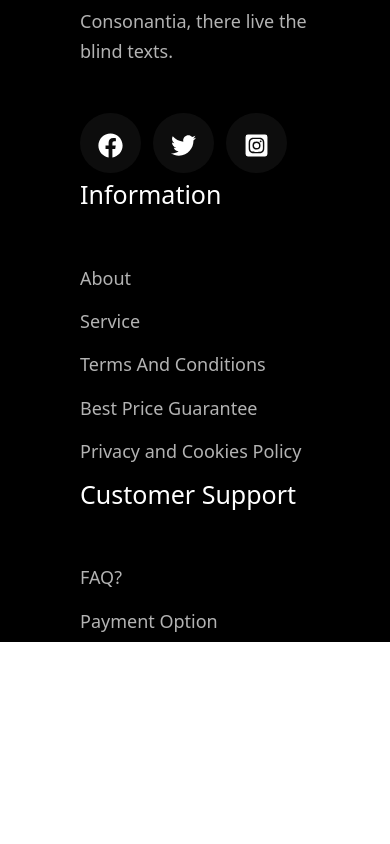
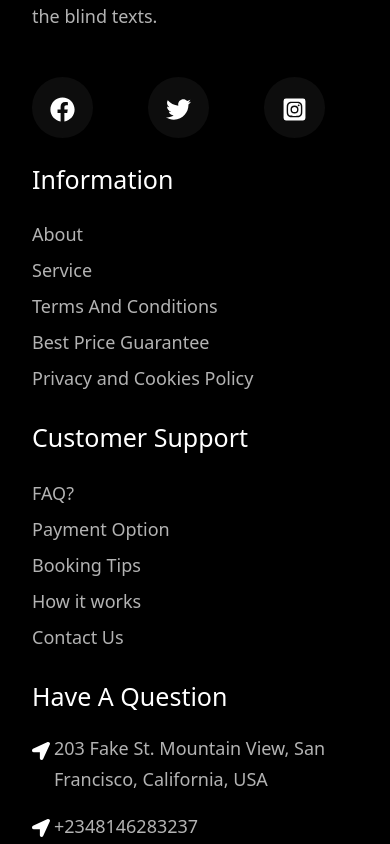
Before and after one commit to Yahckman1112/car-book, a React (Create React App) app: page / in a window 390 px wide. Shown: the part 7240-8084 px from the top of the page. Built offline with nearby package versions, Linux system fonts and the light colour scheme.

Commit message:
footer responsive

```diff
--- a/src/components/footer/footer.module.scss
+++ b/src/components/footer/footer.module.scss
@@ -11,6 +11,10 @@
 
   @include responsive(tab) {
     padding: 2rem 5rem;
+}
+@include responsive(phone){
+    height: auto;
+    padding: 2rem 2rem;
   }
 }
 
@@ -20,6 +24,11 @@
   color: #fff;
   font-size: 25px;
   padding-bottom: 25px;
+
+  @include responsive(tab){
+    padding-bottom: 0px;
+    padding-top: 20px;
+  }
 
   &_sub {
     color: #01d28e;
@@ -39,6 +48,10 @@
   color: rgba(255, 255, 255, 0.7);
   line-height: 2.4;
   display: block;
+
+  @include responsive(phone){
+    line-height: 2;
+  }
 }
 
 .link:hover {
@@ -49,6 +62,11 @@
   display: grid;
   column-gap: 10px;
   grid-template-columns: 30px auto;
+
+  @include responsive(tab){
+    column-gap: 2px;
+    grid-template-columns: 20px auto;
+  }
 
   &_logo {
     color: $primary-color !important;
```
